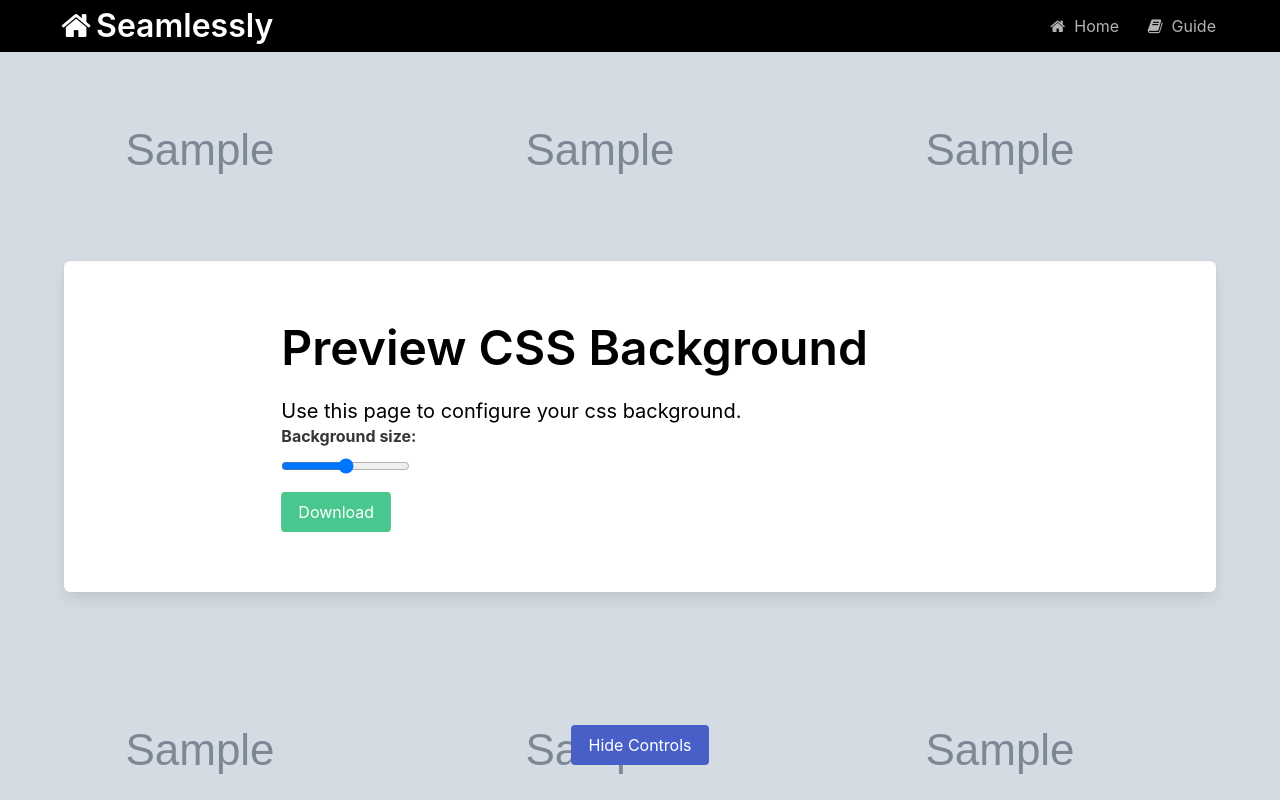
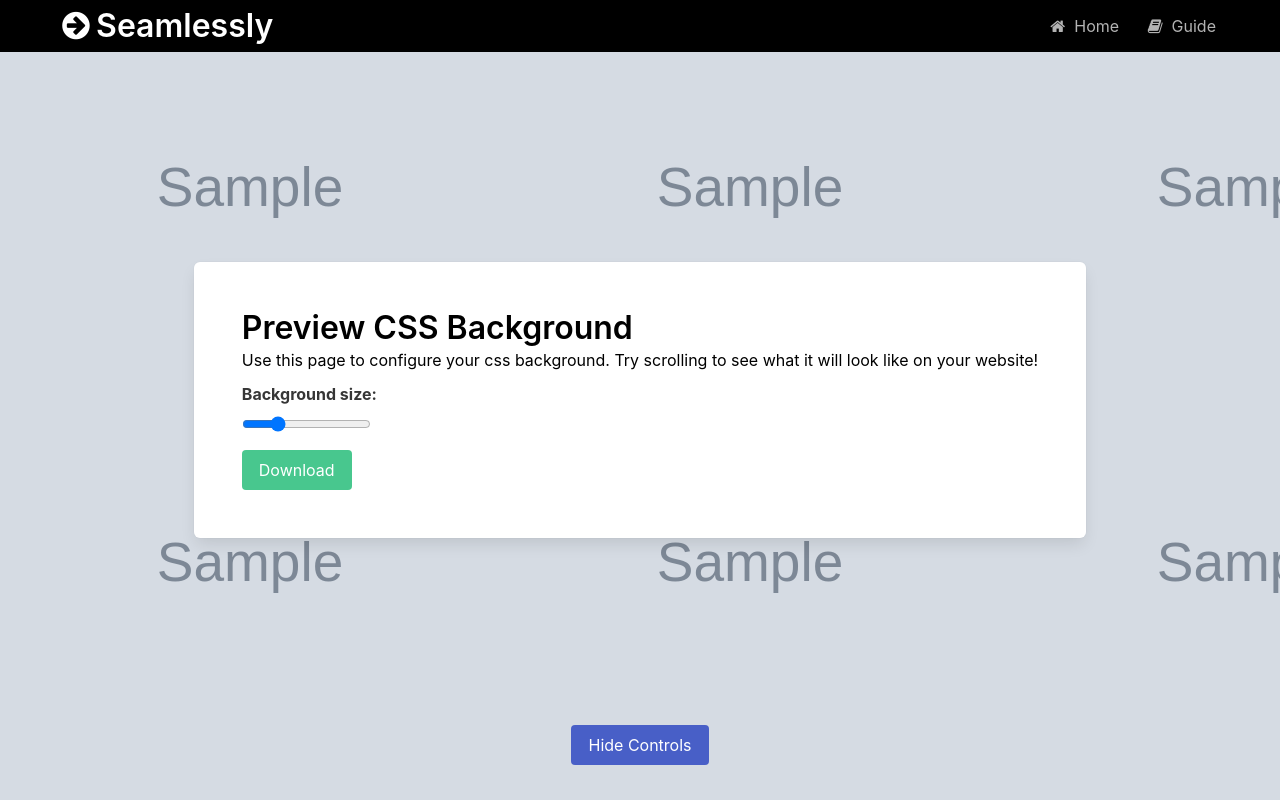
Before and after one commit to vincemaina/Seamlessly, a Flask app: template app/templates/file_upload/optimise_for_web_background.html in a window 1280 px wide. Run offline with Flask 2, Linux system fonts and the light colour scheme; the template is opened without the code that fills it: most values are stand-ins (such as "Sample title", 1, 10 or a date in 2020); grey boxes marked "Sample" are stand-in pictures.

Commit message:
Edits to preview tool page and support for infinite scrolling

```diff
--- /dev/null
+++ b/app/static/js/infinite_scroll.js
@@ -0,0 +1,11 @@
+var background = document.getElementById('page-stretcher')
+
+window.onscroll = function(ev) {
+    if ((window.innerHeight + Math.ceil(window.pageYOffset + 1)) >= document.body.offsetHeight - 500) {
+        let oldHeight = background.style.height
+        let newHeight = parseInt(oldHeight) + 5000 + 'px;'
+        var oldStyle = document.getElementById('page-stretcher').getAttribute("style")
+
+        document.getElementById('page-stretcher').setAttribute("style",`height:${newHeight}; width: 100vw;`);
+    }
+};
--- a/app/templates/file_upload/optimise_for_web_background.html
+++ b/app/templates/file_upload/optimise_for_web_background.html
@@ -9,7 +9,8 @@
         </div>
     </div>
 </div>
-<section id="top-hero-banner" class="hero is-black is-fullheight" style="background: url('{{image_url}}');">
+<div id="page-stretcher" style="width: 100vw; height: 5000px;">
+    <section id="top-hero-banner" class="hero is-black is-fullheight" style="background: url('{{image_url}}'); background-size: 500px; height: 100%;">
         <div id="navbar-id" class="hero-head">
             <nav class="navbar">
                 <div class="container">
@@ -17,7 +18,7 @@
                         <a class="navbar-item" href="{{url_for('index')}}">
                             <div class="title">
                                 <span class="icon">
-                                <i class="fa fa-home"></i>
+                                    <i class="fa fa-arrow-circle-right"></i>
                                 </span>
                                 <span>Seamlessly</span>
                             </div>
@@ -54,20 +55,18 @@
         </div>
 
         <div id='hero-body-customiser' class="hero-body">
-        <div class="container box has-text-left pt-6 pb-6">
-            <div class="column is-8 is-offset-2">
-                <h1 class="title is-size-1" style="color: black;">
+            <div class="box has-text-left p-6" style="margin: 0 auto;">
+                <div>
+                    <h1 class="title is-size-3" style="color: black;">
                         Preview CSS Background
                     </h1>
-                <div>
-                    <p class="subtitle" style="color: black;">
-                        Use this page to configure your css background.
+                    <p class="subtitle is-size-6 mb-3" style="color: black;">
+                        Use this page to configure your css background. Try scrolling to see what it will look like on your website!
                     </p>
-                </div>
                     <div class="field">
                         <label for="background-size-slider" class="label">Background size:</label>
                         <div class="control">
-                        <input type="range" min='10' max='1000' name="background-size-slider" id="background-size-slider" onchange="updateBackgroundSize(this)">
+                            <input type="range" min='10' max='2000' value="500" name="background-size-slider" id="background-size-slider" onchange="updateBackgroundSize(this)">
                             <!-- <input class="input" type="number" name="background-size-slider" id="background-size-slider" onchange="updateBackgroundSize(this)"> -->
                         </div>
                     </div>
@@ -86,6 +85,7 @@
             </div>
         </div>
     </section>
+</div>
 <div id="show-hide-button">
     <button class="button is-link" onclick="buttonClick(this)">Hide Controls</button>
 </div>
@@ -93,7 +93,7 @@
 <style>
     #show-hide-button {
         display: initial;
-        position: absolute;
+        position: fixed;
         bottom: 35px;
         width: 100vw;
         text-align: center;
@@ -101,13 +101,13 @@
 </style>
 
 <style>
-    #top-hero-banner {
-        background-size: 500px;
+    /* #top-hero-banner {
+        background-size: 10px;
         background-attachment: initial;
-    }
+    } */
 
     #loader {
-        position: absolute;
+        position: fixed;
         top: 0;
         left: 0;
         width: 100vw;
@@ -124,11 +124,26 @@
 
     #navbar-id {
         background-color: black;
+        position: fixed;
+        top: 0;
+        left: 0;
+        z-index: 100;
+        width: 100vw;
     }
+
+    #hero-body-customiser {
+        position: fixed;
+        width: 100vw;
+        height: 100vh;
+    }
+
 </style>
 
 <!-- This script updates the page when the user changes a parameter -->
 <script src="{{url_for('static', filename='js/css_configure.js')}}"></script>
+
+<!-- This allows the user to keep scrolling forever -->
+<script src="{{url_for('static', filename='js/infinite_scroll.js')}}"></script>
 
 <!-- This script hides the controls and the nav bar when the user clicks the hide controls button -->
 <script>
@@ -171,6 +186,7 @@
     img.onload = function() {
         console.log("Image loaded");
         document.getElementById('loader').style.opacity = 0
+        document.getElementById('loader').style.pointerEvents = 'none'
     }
 </script>
 
```
Lines whose indentation alone changed are shown as unchanged.
